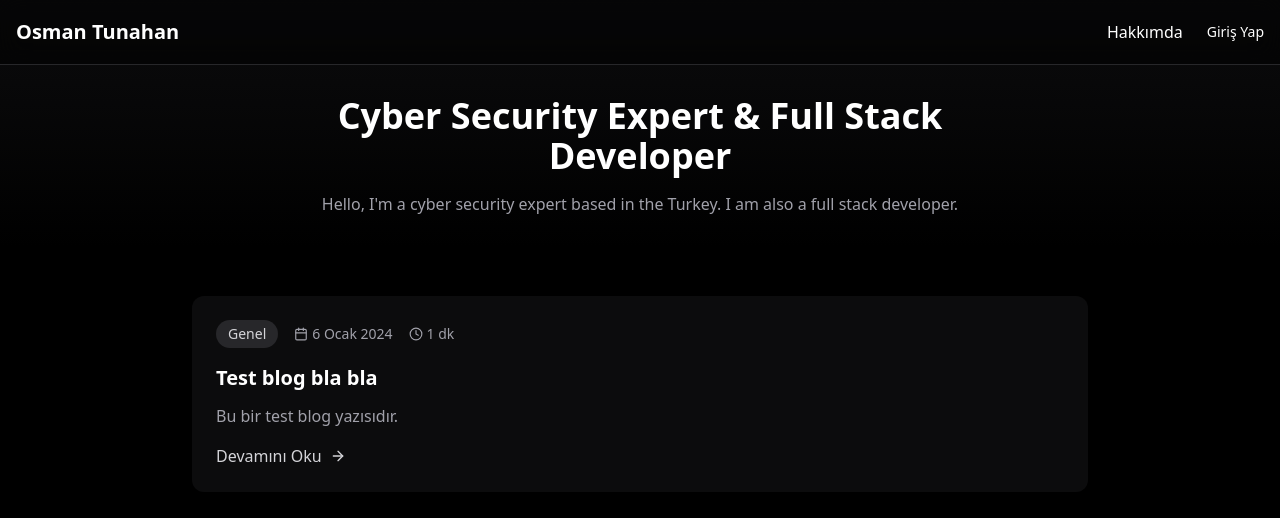
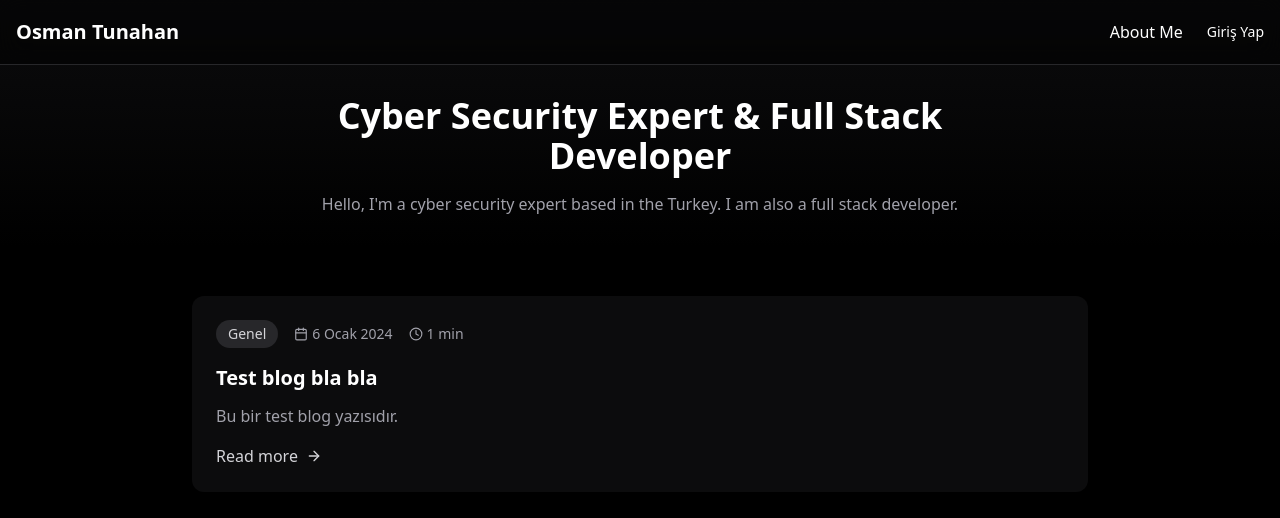
Before and after one commit to OsmanTunahan/blog, a Next.js app: page / in a window 1280 px wide. Shown: the top 518 px of the page. Built offline with nearby package versions, Linux system fonts and the light colour scheme; no server answers.

Commit message:
minor: update some texts (#3)

```diff
--- a/src/app/[slug]/page.tsx
+++ b/src/app/[slug]/page.tsx
@@ -110,7 +110,7 @@ export default async function BlogPost({ params }: Props) {
               {post.title}
             </h1>
             <p className="text-zinc-400">
-              Yazar: {post.author}
+              Author: {post.author}
             </p>
           </div>
 
--- a/src/app/page.tsx
+++ b/src/app/page.tsx
@@ -62,7 +62,7 @@ export default async function Home() {
                     href={`/${post.slug}`}
                     className="inline-flex items-center gap-2 text-zinc-300 hover:text-white transition"
                   >
-                    Devamını Oku
+                    Read more
                     <ArrowRight size={16} />
                   </Link>
                 </article>
--- a/src/components/Header.tsx
+++ b/src/components/Header.tsx
@@ -31,7 +31,7 @@ export default function Header() {
             href="https://osmantunahan.com.tr"
             className="hover:text-zinc-400 transition"
           >
-            Hakkımda
+            About Me
           </Link>
           {status === 'loading' ? (
             <div className="h-8 w-8 bg-zinc-800 rounded-full animate-pulse" />
@@ -101,7 +101,7 @@ export default function Header() {
                       className="w-full flex items-center gap-2 px-3 py-2 text-sm text-zinc-300 hover:text-white hover:bg-zinc-800/50 rounded-lg transition"
                     >
                       <LogOut size={16} />
-                      Çıkış Yap
+                      Logout
                     </button>
                   </div>
                 </div>
--- a/src/lib/posts.ts
+++ b/src/lib/posts.ts
@@ -26,7 +26,7 @@ function calculateReadingTime(content: string): string {
   const words = cleanContent.trim().split(/\s+/).length;
   const minutes = Math.ceil(words / WORDS_PER_MINUTE);
 
-  return `${minutes} dk`;
+  return `${minutes} min`;
 }
 
 export function getAllPosts(): Post[] {
```
